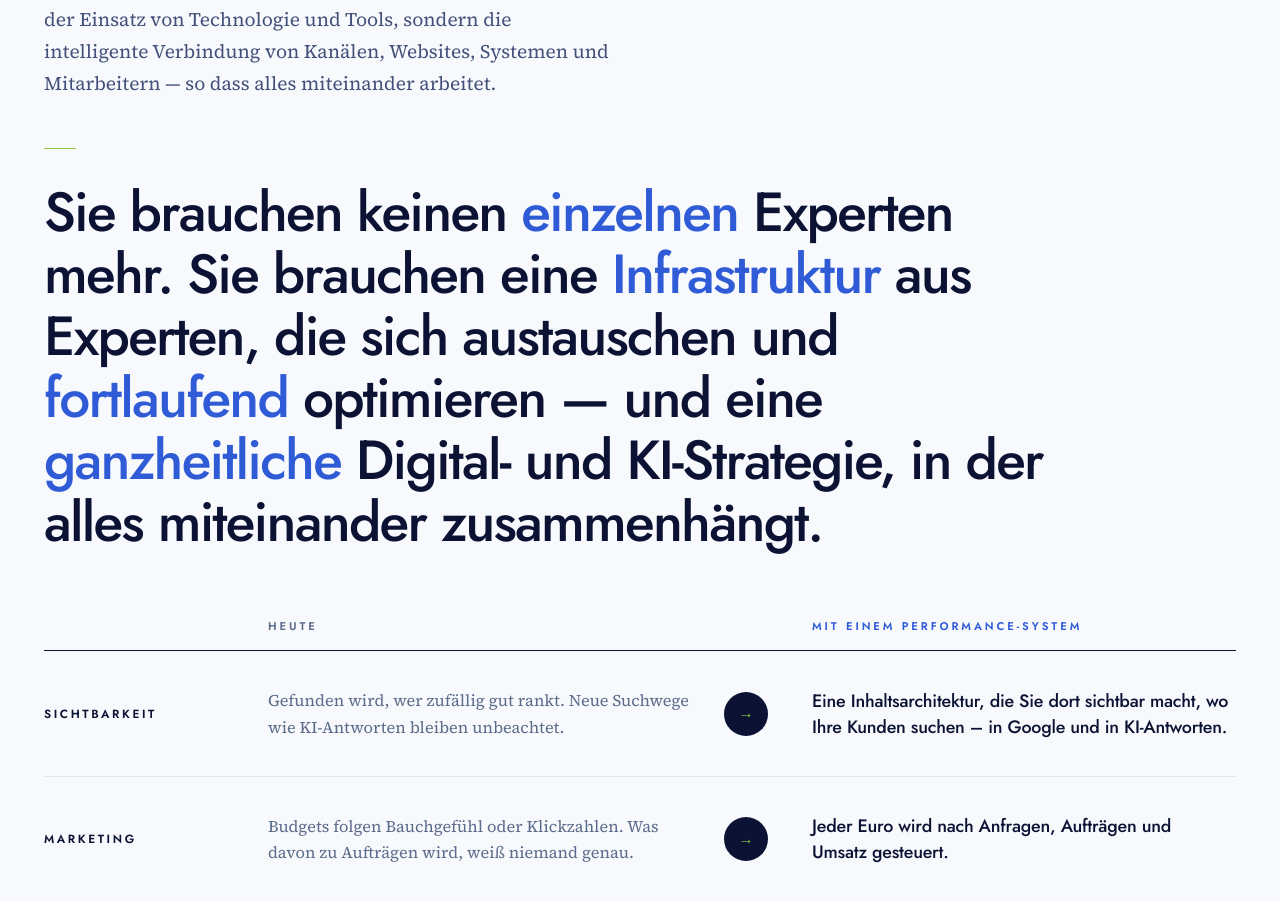
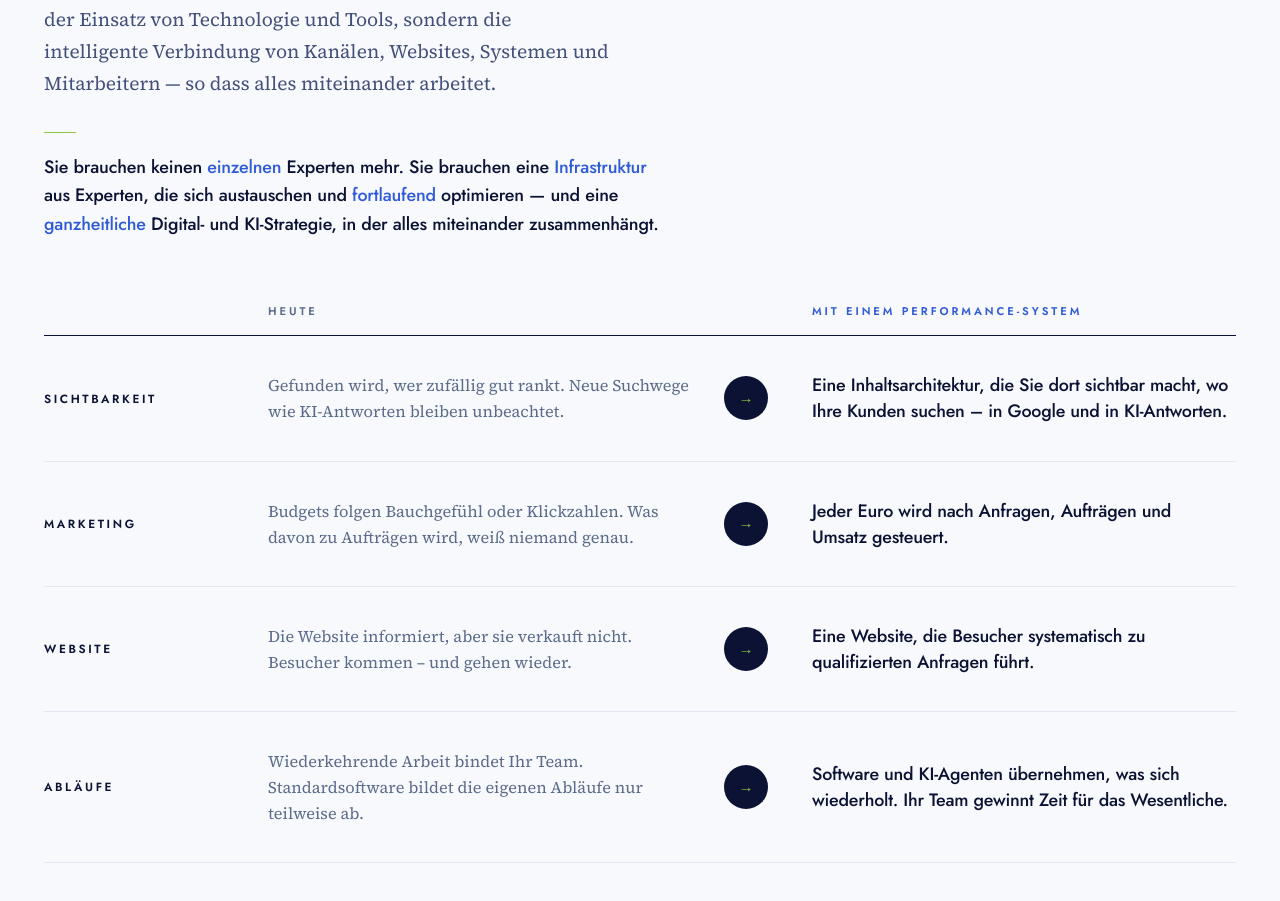
Before and after one commit to nizarladouz/Ladouz-Digital, a Next.js app in the folder ladouz-digital/: page / in a window 1280 px wide. Shown: the part 2160-3061 px from the top of the page. Built offline with nearby package versions, Linux system fonts and the light colour scheme.

Commit message:
Kernsatz: Lead-Größe auf Desktop

```diff
--- a/ladouz-digital/app/page.tsx
+++ b/ladouz-digital/app/page.tsx
@@ -1384,9 +1384,9 @@ function Kernsatz() {
   const woerter = kernsatz.split(" ");
   const n = woerter.length;
   return (
-    <div ref={ref} className="mt-12">
+    <div ref={ref} className="mt-8">
       <span aria-hidden className="block h-px w-8 bg-[#8dc63f]" />
-      <p className="mt-8 max-w-[30ch] text-[clamp(1.85rem,4.3vw,3.5rem)] font-medium leading-[1.13] tracking-[-0.032em] text-[#0b1233]">
+      <p className="mt-5 max-w-[56ch] text-[clamp(1.05rem,1.4vw,1.2rem)] font-medium leading-[1.6] tracking-[-0.01em] text-[#0b1233]">
         {woerter.map((w, i) => (
           <span key={i} className={`ld-wort ${w.startsWith("*") ? "text-[#2f5bd7]" : ""}`} style={{ "--i": (i / n).toFixed(4) } as CSSProperties}>
             {w.replace(/\*/g, "")}{i < n - 1 ? " " : ""}
```
